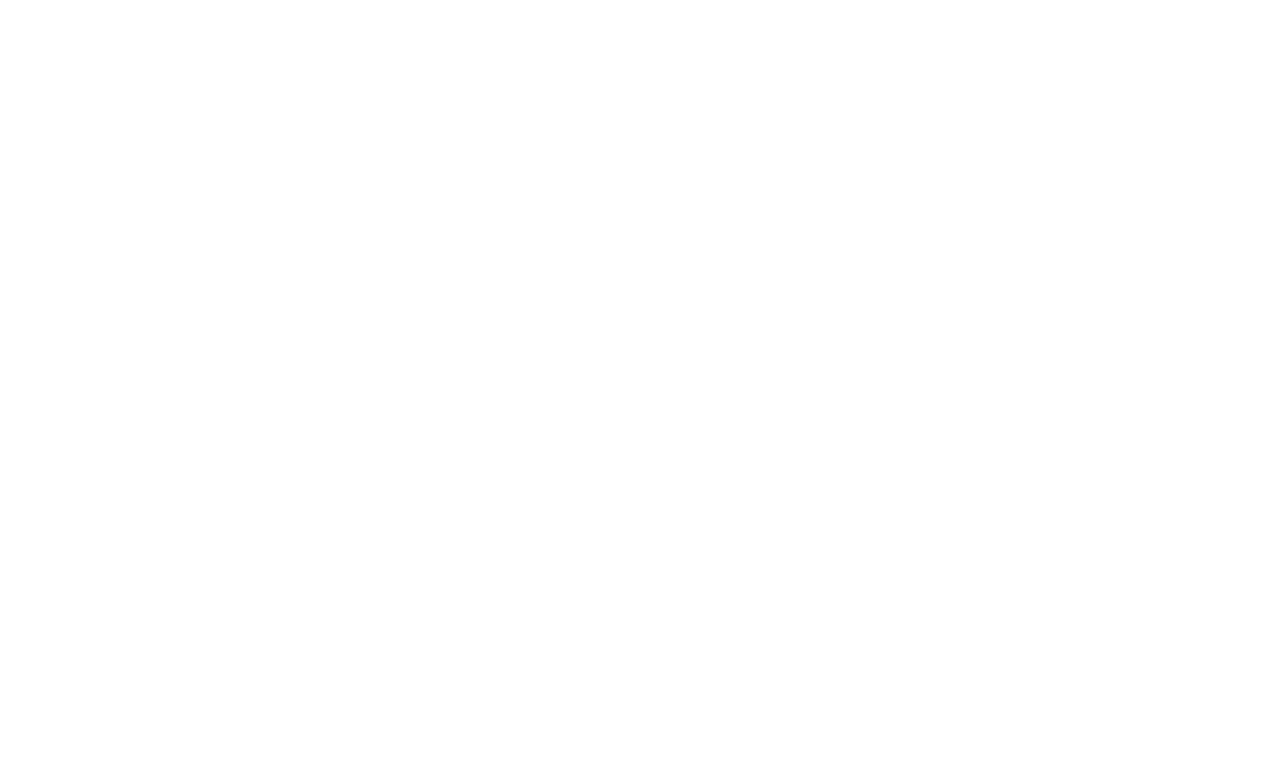
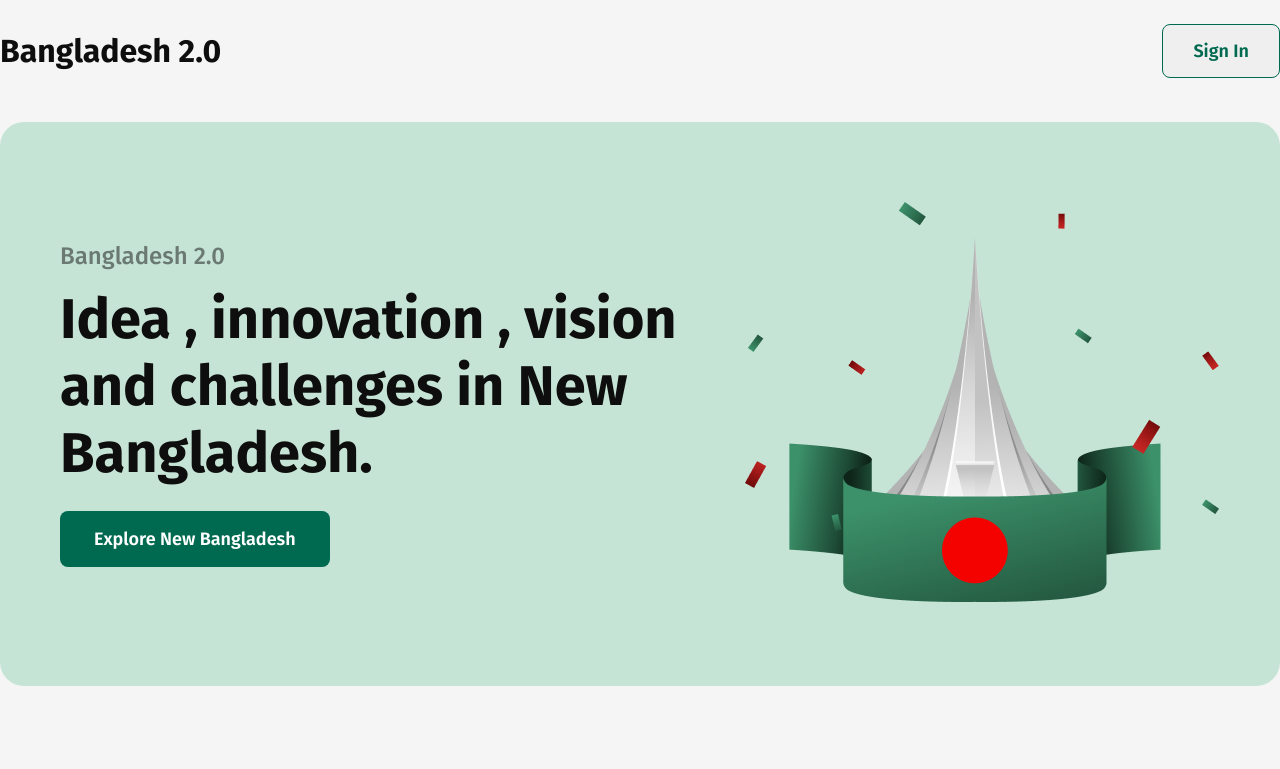
Before and after one commit to MH-Kniloy/PH-B11A1-Bangladesh-2.0, a plain HTML site: page index.html in a window 1280 px wide. Drawn offline with Linux system fonts and the light colour scheme.

Commit message:
Header Section Added

```diff
--- a/index.html
+++ b/index.html
@@ -1,13 +1,53 @@
 <!DOCTYPE html>
 <html lang="en">
-<head>
-    <meta charset="UTF-8">
-    <meta name="viewport" content="width=device-width, initial-scale=1.0">
+  <head>
+    <meta charset="UTF-8" />
+    <meta name="viewport" content="width=device-width, initial-scale=1.0" />
     <title>Bangladesh 2.0</title>
-    <link rel="stylesheet" href="styles/style.css">
-    <link rel="shortcut icon" href="assets/favicon.png" type="image/x-icon">
-</head>
-<body>
+    <link rel="stylesheet" href="styles/style.css" />
+    <link rel="shortcut icon" href="assets/favicon.png" type="image/x-icon" />
+  </head>
+  <body>
+    <!-- Header Section Start  -->
 
-</body>
+    <header>
+      <!-- Navbar  -->
+      <nav>
+        <div class="container">
+          <div class="navbar">
+            <h2>Bangladesh 2.0</h2>
+            <button>Sign In</button>
+          </div>
+        </div>
+      </nav>
+      <!-- Banner  -->
+      <section id="banner">
+        <div class="container">
+          <div class="banner-container">
+            <div class="banner-left">
+              <p>Bangladesh 2.0</p>
+              <h1>
+                Idea , innovation , vision and challenges in New Bangladesh.
+              </h1>
+              <button class="btn">Explore New Bangladesh</button>
+            </div>
+            <div class="banner-right">
+                <img src="assets/hero.png" alt="hero-img">
+            </div>
+          </div>
+        </div>
+      </section>
+    </header>
+    <!-- Header Section End  -->
+
+    <!-- Main Section Start  -->
+
+    <main></main>
+    <!-- Main Section End  -->
+
+    <!-- Footer Section Start  -->
+
+    <footer></footer>
+    <!-- Footer Section End  -->
+  </body>
 </html>
--- a/styles/style.css
+++ b/styles/style.css
@@ -1,7 +1,102 @@
-*{
-    margin: 0;
-    padding: 0;
-    box-sizing: border-box;
-    list-style: none;
-    text-decoration: none;
+/* font fira sans  */
+@import url("https://fonts.googleapis.com/css2?family=Fira+Sans:ital,wght@0,100;0,200;0,300;0,400;0,500;0,600;0,700;0,800;0,900;1,100;1,200;1,300;1,400;1,500;1,600;1,700;1,800;1,900&display=swap");
+
+/* =========== Global CSS Start ========== */
+* {
+  margin: 0;
+  padding: 0;
+  box-sizing: border-box;
+  list-style: none;
+  text-decoration: none;
+  font-family: "Fira Sans", serif;
 }
+.container {
+  width: 1280px;
+  margin: 0 auto;
+}
+.btn {
+  color: #fff;
+  font-size: 18px;
+  font-weight: 600;
+  border-radius: 8px;
+  background: #006a50;
+  padding: 17px 34px;
+  border: none;
+  outline: none;
+  cursor: pointer;
+  transition: padding 0.4s ease-in-out;
+}
+.btn:hover {
+  background: #018866;
+  padding: 17px 34px 17px 46px;
+}
+.btn:active {
+  transform: scale(0.98);
+}
+body {
+  background-color: #f5f5f5;
+}
+/* =========== Global CSS End ========== */
+
+/* =========== Header CSS Start ========== */
+
+nav {
+  padding: 24px 0;
+}
+.navbar {
+  display: flex;
+  justify-content: space-between;
+  align-items: center;
+}
+.navbar h2 {
+  color: #0e0e0e;
+  font-size: 32px;
+  font-weight: 700;
+}
+.navbar button {
+  color: #006a50;
+  font-size: 18px;
+  font-weight: 600;
+  padding: 15px 30px;
+  border-radius: 8px;
+  border: 1px solid #006a50;
+  cursor: pointer;
+  transition: background-color 0.4s ease-in-out;
+}
+.navbar button:hover {
+  background-color: #c6e4d6;
+}
+.navbar button:active {
+  transform: scale(0.98);
+}
+#banner {
+  padding: 20px 0 80px 0;
+}
+.banner-container {
+  border-radius: 24px;
+  background-color: #c6e4d6;
+  display: flex;
+  justify-content: space-between;
+  align-items: center;
+  padding: 80px 60px;
+}
+.banner-left {
+}
+.banner-left p {
+  color: rgba(14, 14, 14, 0.5);
+  font-size: 24px;
+  font-weight: 500;
+  margin-bottom: 16px;
+}
+.banner-left h1 {
+  width: 622px;
+  color: #0e0e0e;
+  font-size: 56px;
+  font-weight: 700;
+  margin-bottom: 24px;
+}
+
+/* =========== Header CSS End ========== */
+
+/* =========== Header CSS Start ========== */
+/* =========== Header CSS End ========== */
```
